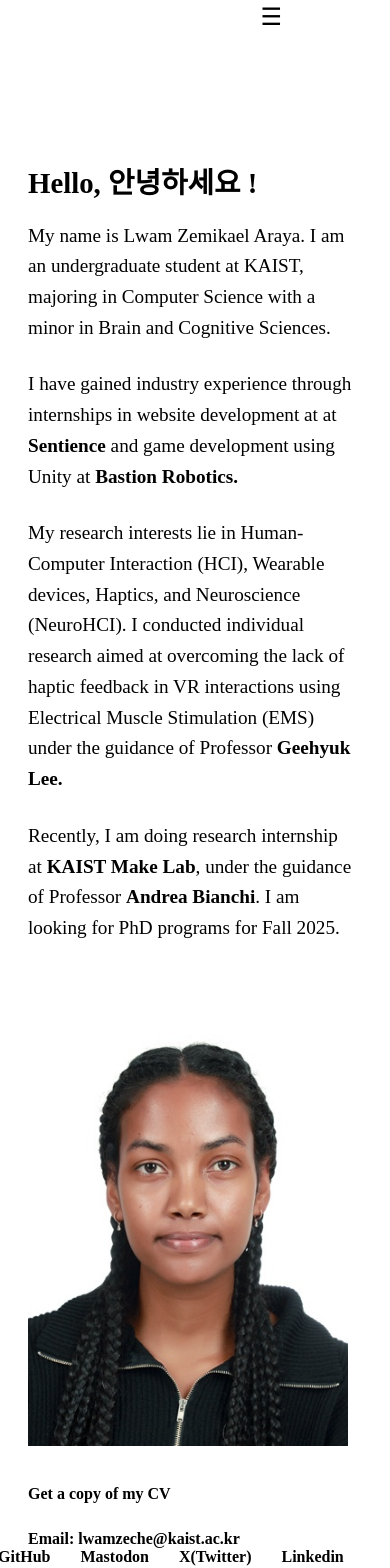
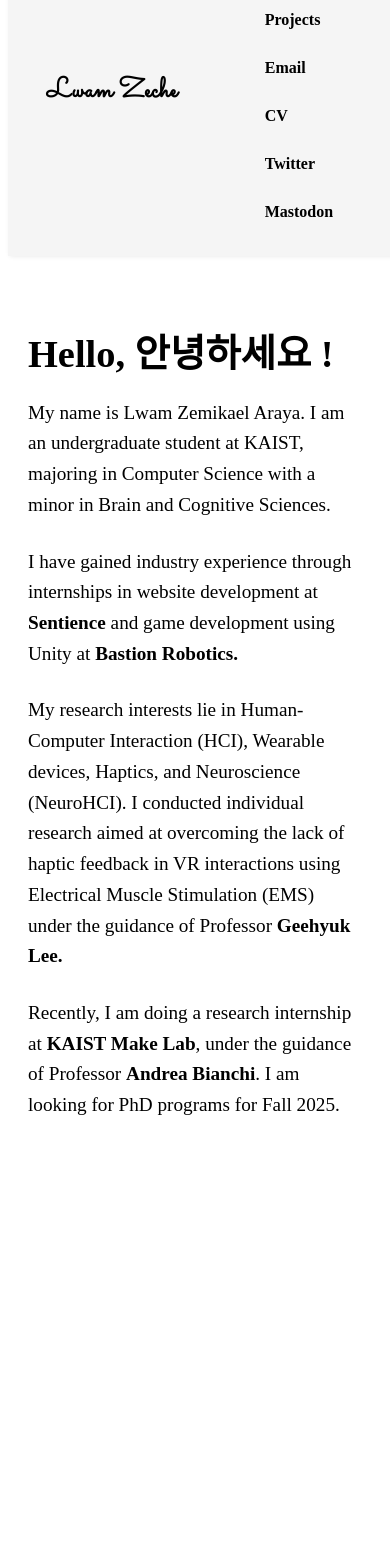
Before and after one commit to lwamzeche/lwamzeche-site, a React (Create React App) app: page /about in a window 390 px wide. Shown: the part 80-1648 px from the top of the page. After the commit the page ends 1255 px from the top, so only its background shows below. Built offline with nearby package versions, Linux system fonts and the light colour scheme.

Commit message:
website updated

```diff
--- a/src/About.css
+++ b/src/About.css
@@ -1,121 +1,138 @@
-/* Root Container Styling */
-.about-container {
+/* Import Sacramento font */
+@import url("https://fonts.googleapis.com/css2?family=Sacramento&display=swap");
+
+/* Root Container */
+.about-page {
+  display: flex;
+}
+
+/* Sidebar Styling */
+.sidebar {
+  width: 250px; /* Adjust width as needed */
+  position: fixed;
+  top: 0;
+  left: 0;
+  height: 100%;
+  padding: 40px 20px; /* Top and horizontal padding */
+  background-color: #f5f5f5; /* Light background color */
   display: flex;
   flex-direction: column;
-  align-items: flex-start; /* Aligns everything to the left */
-  padding-top: 0%; /* Space for fixed navigation */
-  padding-left: 50px; /*Aligns content with the logo */
-  max-width: 98%; /*Restricts max width for better text alignment*/
-  margin-left: auto;
-  margin-right: auto;
+  align-items: center;
+  box-shadow: 2px 0 5px rgba(0, 0, 0, 0.1); /* Optional shadow for depth */
+}
+
+.logo {
+  font-size: 36px;
+  margin-bottom: 20px;
+  text-align: center;
+  font-family: "Sacramento", cursive; /* Apply Sacramento font */
+}
+
+.profile-image {
+  width: 140px; /* Adjust size as needed */
+  height: 170px;
+  border-radius: 50%; /* Makes the image circular */
+  object-fit: cover;
+  margin-bottom: 30px;
+}
+
+.navigation {
+  display: flex;
+  flex-direction: column;
+  align-items: center;
+}
+
+.navigation a {
+  color: black;
+  text-decoration: none;
+  margin-bottom: 15px;
+  font-weight: bold;
+  font-size: 16px;
+}
+
+.navigation a:hover {
+  text-decoration: underline;
 }
 
 /* Main Content Styling */
-.about-main {
-  display: flex;
-  align-items: flex-start; /* Aligns items at the start of the flex container */
-  gap: 15%; /* Space between image and text */
+.about-content {
+  margin-left: 270px; /* Equal to sidebar width + padding */
+  padding: 40px 50px; /* Top and horizontal padding */
+  max-width: 800px; /* Optional: limit the width for better readability */
 }
 
-/* Image and Text Styling */
-.about-image-wrapper {
-  flex-shrink: 0; /* Keeps the image size constant */
-  order: 1; /* Ensures image is on the left */
+.about-title {
+  font-size: 2.4rem;
+  margin-bottom: 20px;
 }
 
-.about-image {
-  width: 320px;
-  height: 380px; /* Adjusts to your preference */
-  object-fit: cover;
-  margin-bottom: 20px; /* Space below the image */
-  padding-right: 10px;
-}
-
-/* Text Content Styling */
-.about-title {
-  font-size: 1.8rem;
-}
-.about-subheader,
 .about-text {
-  text-align: left; /* Left aligns the text */
-  padding-right: 20px; /* Padding to prevent text from touching the edge */
   font-size: 1.2rem;
-}
-
-/* Link Styling */
-.about-links {
-  display: flex;
-  gap: 27px; /* Spaces out the links */
-  margin-top: 15px; /* Space above the links */
-  flex-wrap: wrap; /* Allows links to wrap on smaller screens */
-}
-
-.about-links a {
-  color: black; /* Sets the link color */
-  text-decoration: none; /* No underline by default */
-  font-size: 16px;
-  font-weight: bold;
-}
-
-.about-links a:hover {
-  text-decoration: underline; /* Underline on hover */
-}
-
-.link-row {
-  display: flex;
-  justify-content: center;
-  width: 100%;
-  margin-bottom: 35px; /* Increase space between rows */
-}
-
-.link-row a {
-  color: black;
-  text-decoration: none;
-  font-size: 16px;
-  font-weight: bold;
-  margin: 0 15px; /* Increase space between links in the same row */
-  white-space: nowrap; /* Prevent links from wrapping */
-}
-
-.link-row a:hover {
-  text-decoration: underline;
-}
-
-.link-row:last-child {
-  margin-left: -30px; /* Adjust this value as needed to align with the first row */
-}
-
-/* Adding spacing between paragraphs */
-p {
-  margin-bottom: 26px; /* Adjust the value as needed */
   line-height: 1.6;
 }
 
-/* Styling links to be black and bold */
-p a {
-  color: black; /* Makes the link color black */
-  font-weight: bold; /* Makes the link text bold */
-  text-decoration: none; /* Optionally removes underline from links */
+.about-text p {
+  margin-bottom: 26px;
 }
 
-/* Optional: add a subtle underline or style on hover for better usability */
-p a:hover {
-  text-decoration: underline; /* Restores underline on hover for visual feedback */
+.about-text a {
+  color: black; /* Link color */
+  font-weight: bold;
+  text-decoration: none;
+}
+
+.about-text a:hover {
+  text-decoration: underline;
 }
 
 /* Responsive Adjustments */
 @media (max-width: 768px) {
-  .about-container {
-    padding: 20px; /* Adjusts padding for smaller screens */
+  .sidebar {
+    width: 200px;
+    padding: 20px;
   }
 
-  .about-main {
-    flex-direction: column; /* Stacks image and text vertically on small screens */
-    gap: 50px;
+  .about-content {
+    margin-left: 220px;
+    padding: 20px;
   }
 
-  .about-image {
-    /* width: 100%; Full width images on small screens */
-    height: auto; /* Adjusts height automatically */
+  .profile-image {
+    width: 100px;
+    height: 90px;
+  }
+
+  .logo {
+    font-size: 28px;
   }
 }
+
+@media (max-width: 480px) {
+  .sidebar {
+    width: 100%;
+    height: auto;
+    position: relative;
+    flex-direction: row;
+    justify-content: space-around;
+    padding: 10px;
+  }
+
+  .about-content {
+    margin-left: 0;
+    margin-top: 20px;
+  }
+
+  .navigation {
+    flex-direction: row;
+    flex-wrap: wrap;
+    justify-content: center;
+  }
+
+  .navigation a {
+    margin: 5px 10px;
+  }
+
+  .profile-image {
+    display: none; /* Hide profile image on very small screens */
+  }
+}
--- a/src/About.js
+++ b/src/About.js
@@ -1,14 +1,11 @@
+// About.js
 import React from "react";
 import "./About.css";
-import LwamImage from "./images/LWam6.jpeg";
 
 function About() {
   return (
-    <div className="about-container">
-      <div className="about-main">
     <div className="about-content">
       <h1 className="about-title">Hello, 안녕하세요 !</h1>
-          {/* <p className="about-subheader">Passionate about HCI</p> */}
       <div className="about-text">
         <p>
           My name is Lwam Zemikael Araya. I am an undergraduate student at
@@ -17,7 +14,7 @@ function About() {
         </p>
         <p>
           I have gained industry experience through internships in website
-              development at at{" "}
+          development at{" "}
           <a
             href="https://www.sentience.rocks/#team"
             target="_blank"
@@ -34,13 +31,12 @@ function About() {
             Bastion Robotics.
           </a>
         </p>
-
         <p>
           My research interests lie in Human-Computer Interaction (HCI),
-              Wearable devices, Haptics, and Neuroscience (NeuroHCI). I
-              conducted individual research aimed at overcoming the lack of
-              haptic feedback in VR interactions using Electrical Muscle
-              Stimulation (EMS) under the guidance of Professor{" "}
+          Wearable devices, Haptics, and Neuroscience (NeuroHCI). I conducted
+          individual research aimed at overcoming the lack of haptic feedback in
+          VR interactions using Electrical Muscle Stimulation (EMS) under the
+          guidance of Professor{" "}
           <a
             href="https://cs.kaist.ac.kr/people/view?idx=372&kind=faculty&menu=172"
             target="_blank"
@@ -49,9 +45,8 @@ function About() {
             Geehyuk Lee.
           </a>
         </p>
-
         <p>
-              Recently, I am doing research internship at{" "}
+          Recently, I am doing a research internship at{" "}
           <a
             href="https://make.kaist.ac.kr/about"
             target="_blank"
@@ -71,32 +66,6 @@ function About() {
         </p>
       </div>
     </div>
-        <div className="about-image-wrapper">
-          <img src={LwamImage} alt="Lwam" className="about-image" />
-          <div className="about-links">
-            {/* Links for CV and contact */}
-            <a
-              href="https://drive.google.com/file/d/18KPimD9wZ1QCPlOfkYX5vV38qcx0e9Yu/view?usp=sharing"
-              target="_blank"
-              rel="noopener noreferrer"
-            >
-              Get a copy of my CV
-            </a>
-            <a href="mailto:lwamzeche@kaist.ac.kr">
-              Email: lwamzeche@kaist.ac.kr
-            </a>
-          </div>
-          <div className="link-row">
-            <a href="https://github.com/lwamzeche">GitHub</a>
-            <a href="https://hci.social/@lwam">Mastodon</a>
-            <a href="https://x.com/lwam_zeche">X(Twitter)</a>
-            <a href=" https://www.linkedin.com/in/lwam-zemikael-araya-3568531b4/">
-              Linkedin
-            </a>
-          </div>
-        </div>
-      </div>
-    </div>
   );
 }
 
--- a/src/App.js
+++ b/src/App.js
@@ -1,4 +1,5 @@
-import React, { useState } from "react";
+// App.js
+import React from "react";
 import {
   BrowserRouter as Router,
   Route,
@@ -9,34 +10,58 @@ import {
 import About from "./About";
 import Projects from "./Projects";
 import "./App.css";
+import LwamImage from "./images/LWam6.jpeg";
 
 function App() {
-  const [menuOpen, setMenuOpen] = useState(false);
-
-  const toggleMenu = () => {
-    setMenuOpen(!menuOpen);
-  };
-
   return (
     <Router>
       <div className="App">
+        {/* Sidebar */}
+        <div className="sidebar">
+          {/* Logo */}
+          <h1 className="logo">Lwam Zeche</h1>
+          {/* Profile Picture */}
+          <img src={LwamImage} alt="Lwam" className="profile-image" />
+          {/* Navigation Links */}
           <nav className="navigation">
-          <Link to="/" className="nav-logo">
-            Lwam Zeche
-          </Link>
-          <button className="menu-toggle" onClick={toggleMenu}>
-            ☰
-          </button>
-          <div className={`nav-links ${menuOpen ? "open" : ""}`}>
-            <Link to="/about" className="nav-item" onClick={toggleMenu}>
+            <Link to="/about" className="nav-item">
               About me
             </Link>
-            <Link to="/projects" className="nav-item" onClick={toggleMenu}>
+            <Link to="/projects" className="nav-item">
               Projects
             </Link>
+            <a href="mailto:lwamzeche@kaist.ac.kr" className="nav-item">
+              Email
+            </a>
+            <a
+              href="https://drive.google.com/file/d/18KPimD9wZ1QCPlOfkYX5vV38qcx0e9Yu/view?usp=sharing"
+              target="_blank"
+              rel="noopener noreferrer"
+              className="nav-item"
+            >
+              CV
+            </a>
+            <a
+              href="https://x.com/lwam_zeche"
+              target="_blank"
+              rel="noopener noreferrer"
+              className="nav-item"
+            >
+              Twitter
+            </a>
+            <a
+              href="https://hci.social/@lwam"
+              target="_blank"
+              rel="noopener noreferrer"
+              className="nav-item"
+            >
+              Mastodon
+            </a>
+          </nav>
         </div>
-        </nav>
 
+        {/* Main Content */}
+        <div className="main-content">
           <Routes>
             <Route path="/" element={<Navigate to="/about" replace />} />
             <Route path="/about" element={<About />} />
@@ -44,6 +69,7 @@ function App() {
             <Route path="*" element={<Navigate to="/about" replace />} />
           </Routes>
         </div>
+      </div>
     </Router>
   );
 }
```
Also changed, not shown: src/Projects.css (+34 -25 lines), src/Projects.js (+11 -13 lines). Lines whose indentation alone changed are shown as unchanged.
